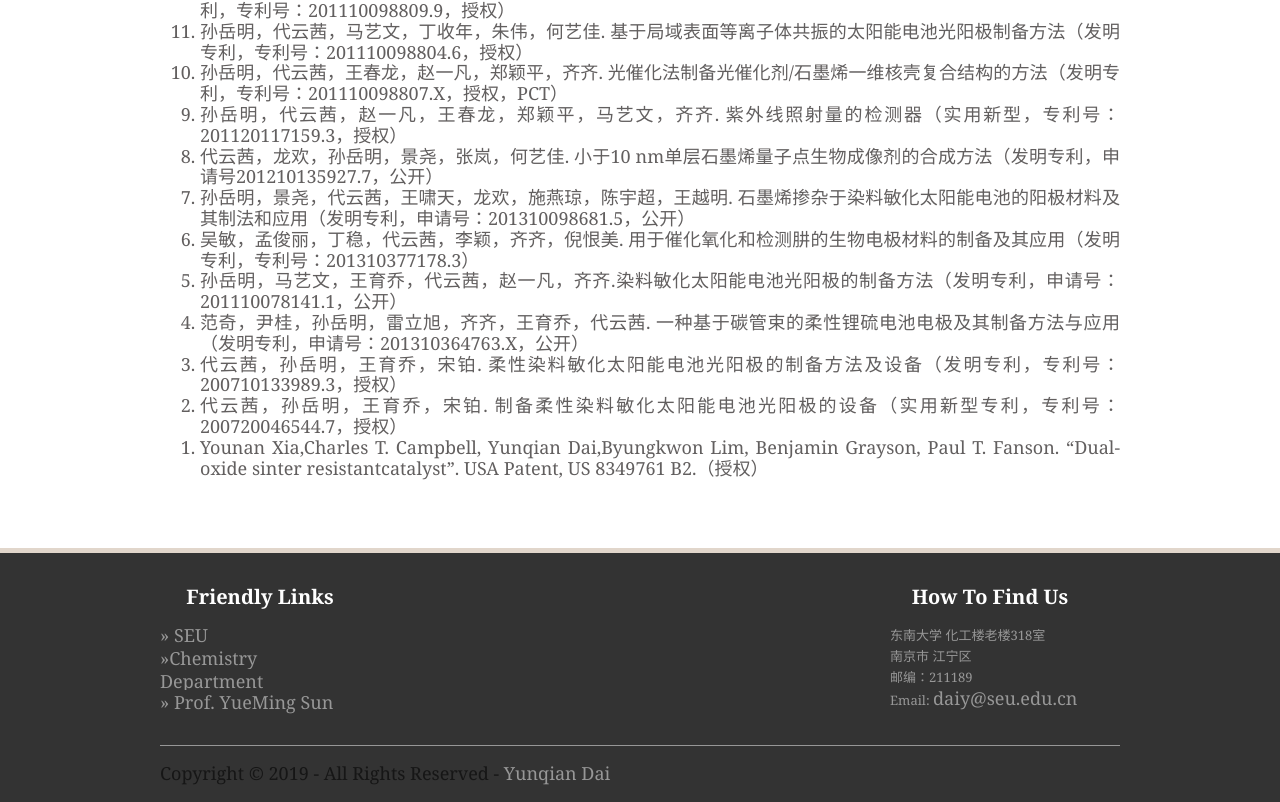
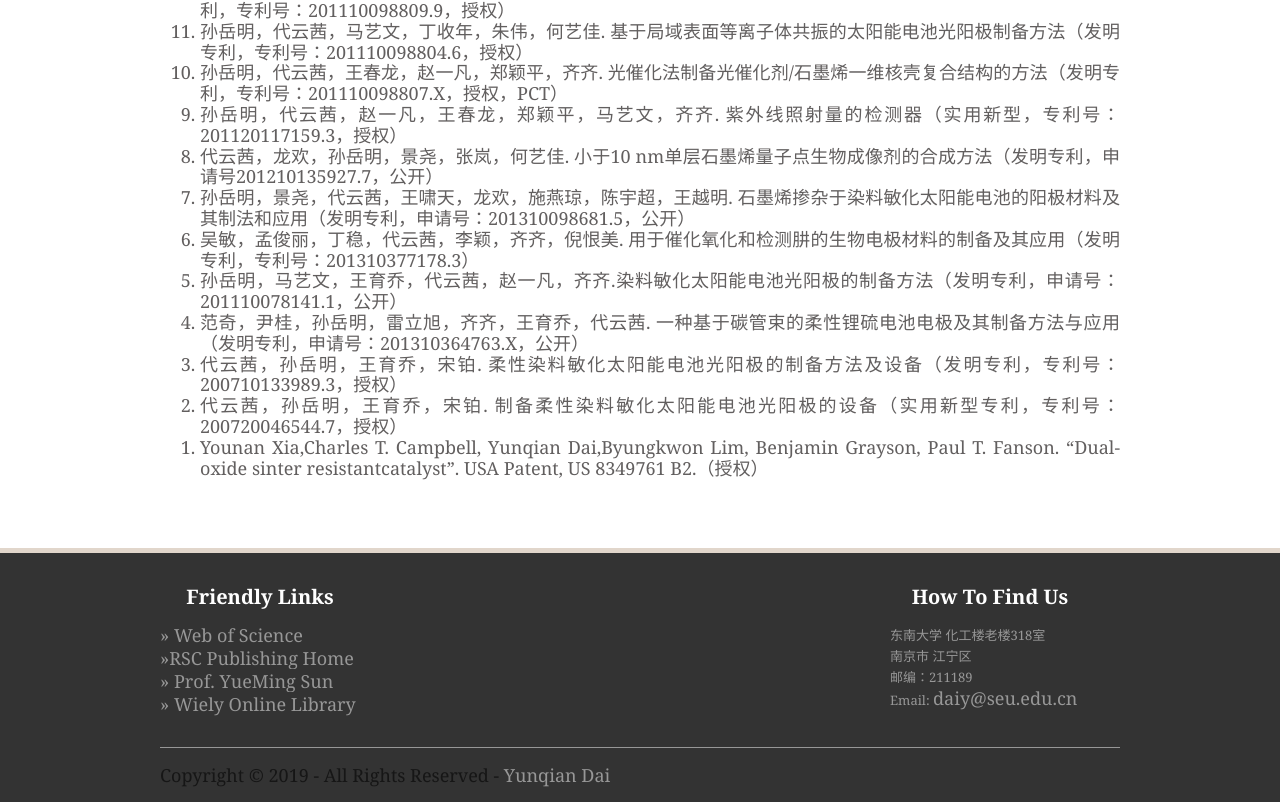
Before and after one commit to yqdai306SEUchem/yqdai306SEUchem.github.io, a plain HTML site: page CHINESE.html in a window 1280 px wide. Shown: the part 1783-2585 px from the top of the page. Drawn offline with Linux system fonts and the light colour scheme.

Commit message:
Update CHINESE.html
change friend links.

```diff
--- a/CHINESE.html
+++ b/CHINESE.html
@@ -118,15 +118,16 @@
   </div>
 </div>
 <!-- ####################################################################################################### -->
-<div class="wrapper row4"> <div id="footer" class="clear">
+<div class="wrapper row4">
+        <div id="footer" class="clear">
             <!-- ####################################################################################################### -->
             <div class="footbox">
                 <h2>Friendly Links</h2>
                 <ul>
-        <li><a href="http://www.seu.edu.cn">&raquo; SEU</a></li>
-        <li><a href="http://chem.seu.edu.cn">&raquo;Chemistry Department        </a></li>
-        <li><a href="http://jszy.seu.edu.cn/_s2545/main.psp">&raquo; Prof. YueMing Sun</a></li>
-
+                    <li><a href="http://apps.webofknowledge.com/UA_GeneralSearch_input.do?product=UA&search_mode=GeneralSearch&SID=8EFHJRw9lsLOAXb75WD&preferencesSaved=">&raquo; Web of Science</a></li>
+                    <li><a href="https://pubs.acs.org.ccindex.cn/">&raquo;RSC Publishing Home</a></li>
+                    <li><a href="https://pubs.rsc.org/">&raquo; Prof. YueMing Sun</a></li>
+                    <li><a href="https://onlinelibrary.wiley.com/">&raquo; Wiely Online Library</a></li>
                 </ul>
             </div>
 
@@ -144,7 +145,8 @@
                 </div>
             </div>
             <!-- ####################################################################################################### -->
-  </div></div>
+        </div>
+    </div>
     <!-- ####################################################################################################### -->
     <div class="wrapper">
         <div id="copyright" class="clear">
@@ -152,4 +154,5 @@
         </div>
     </div>
 </body>
+
 </html>
```
Lines whose indentation alone changed are shown as unchanged.
